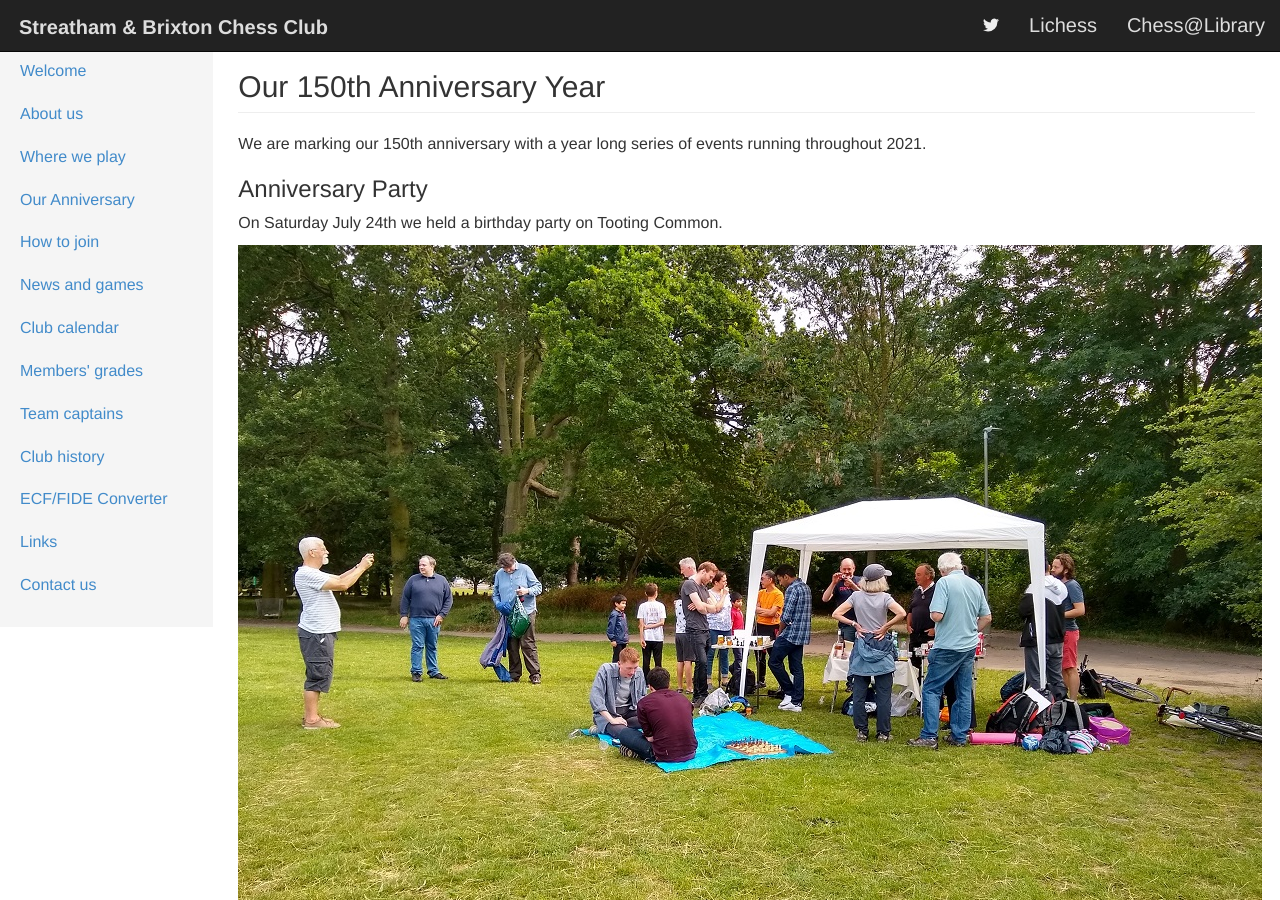
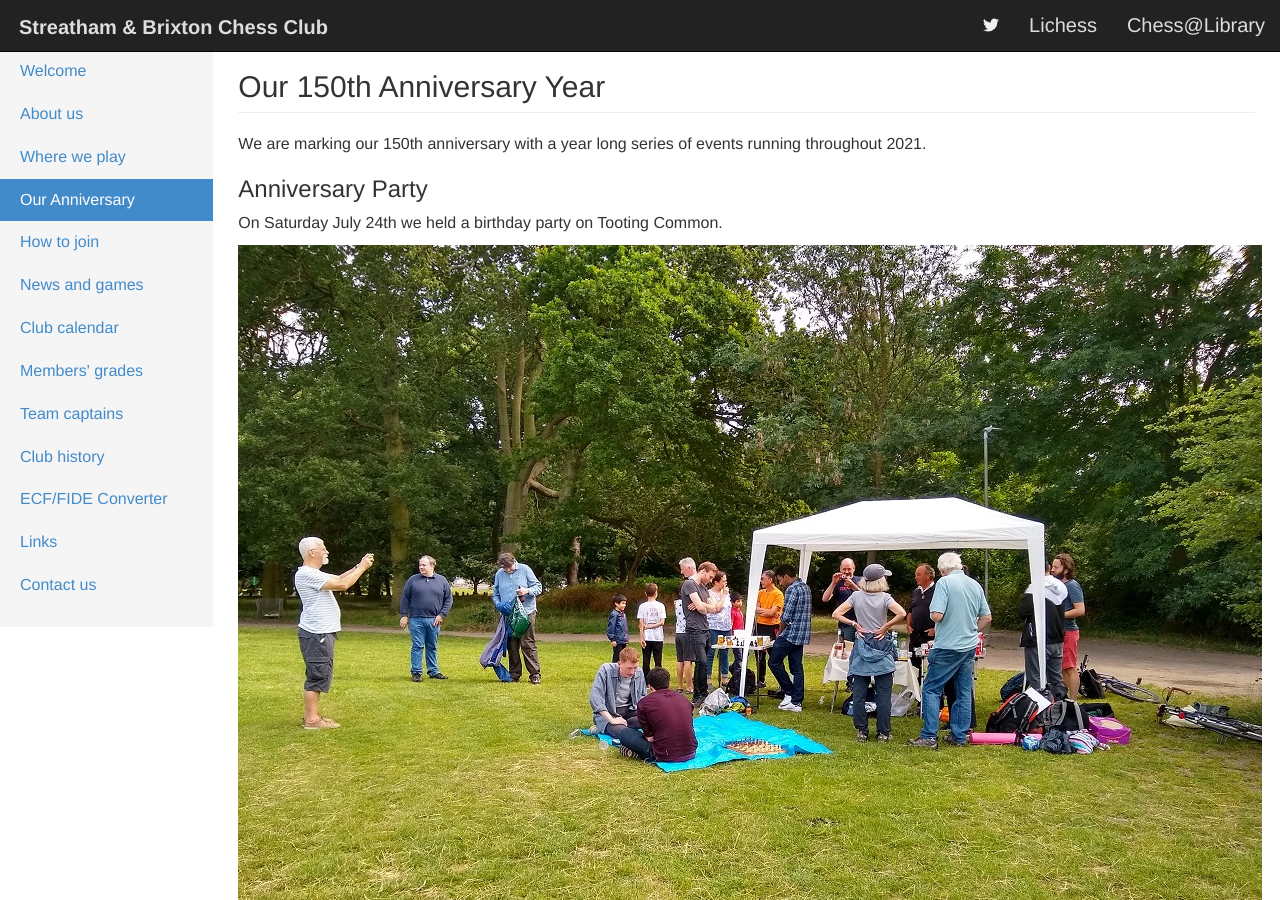
Before and after one commit to streathamchess/streathamchess.github.io, a Jekyll site: the page built from anniversary.md, in a window 1280 px wide and 900 px high. Built offline with Jekyll 4.4.1, drawn with Linux system fonts in a browser that asks for light colours; nearby versions of some CDN libraries; a script that is not in the unit is left out.

Commit message:
Update navigation-sidebar.html

```diff
--- a/_includes/navigation-sidebar.html
+++ b/_includes/navigation-sidebar.html
@@ -10,7 +10,7 @@
   <li {% if current[2] == 'venues.html' %} class="active" {% endif %}>
     <a href="/about/venues.html">Where we play</a>
   </li>
-    <li {% if current[1] == 'anniversary' %} class="active" {% endif %}>
+    <li {% if current[1] == 'anniversary.html' %} class="active" {% endif %}>
     <a href="/anniversary">Our Anniversary</a>
   </li>
   <li {% if current[1] == 'join.html' %} class="active" {% endif %}>
```
